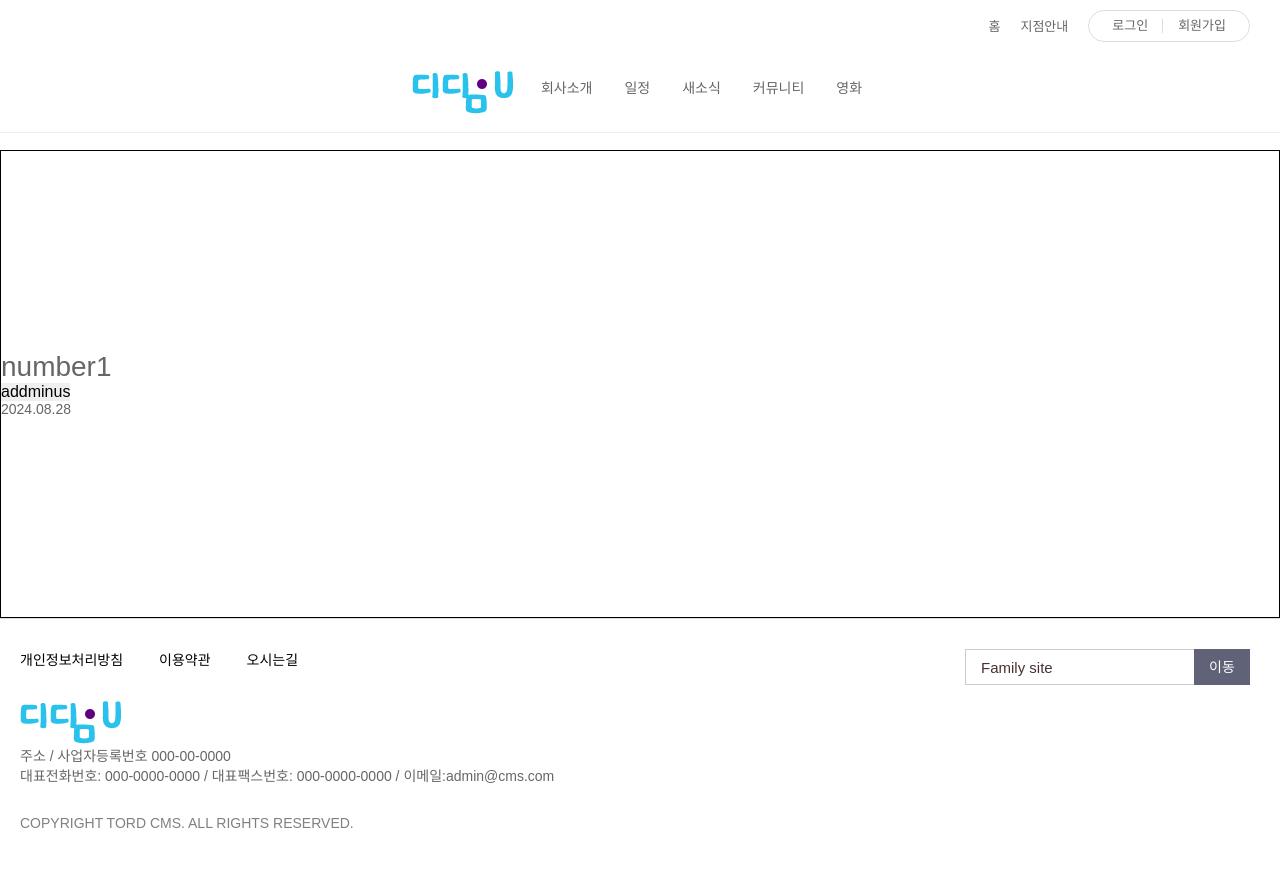
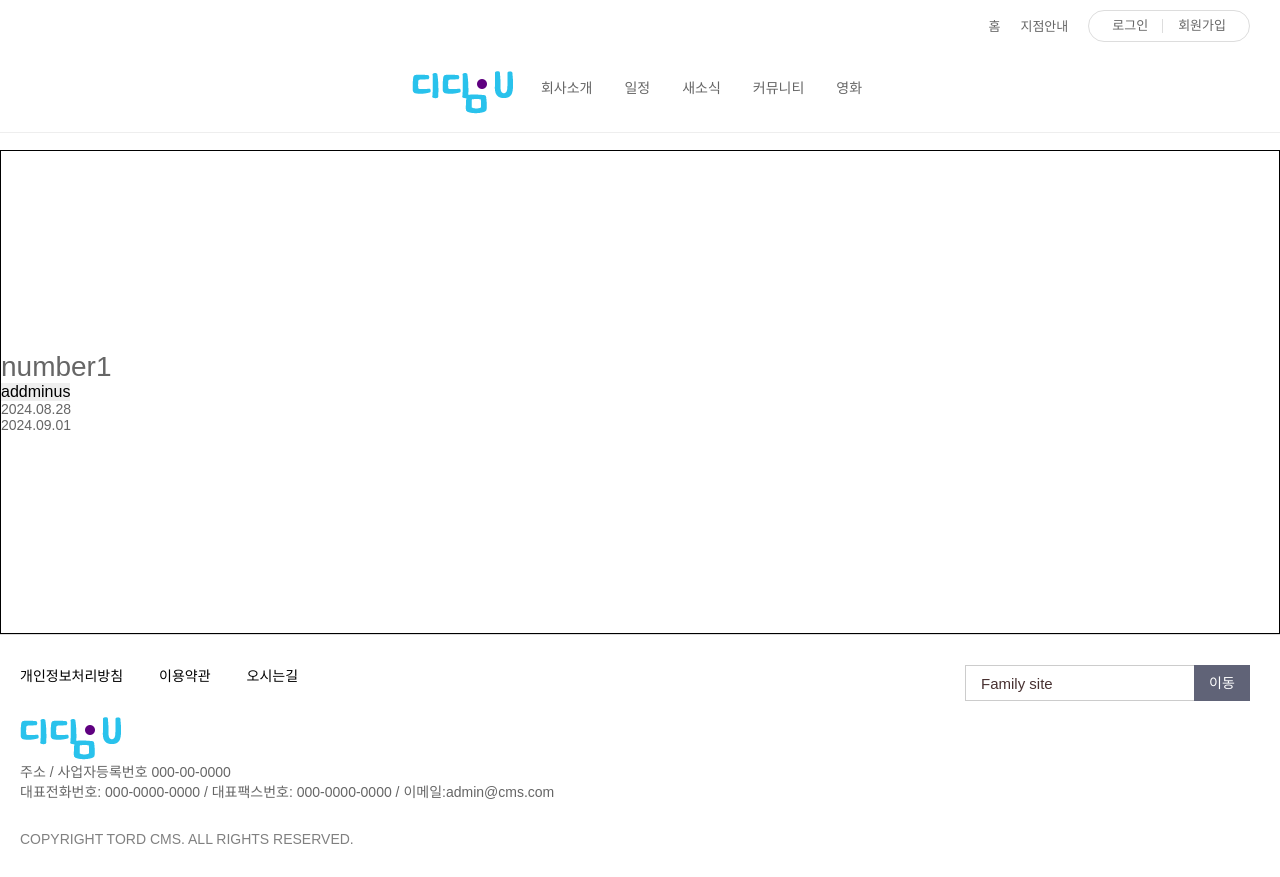
Before and after one commit to didimu/didimucms, a React (Create React App) app: page /movie in a window 1280 px wide. Built offline with nearby package versions, Linux system fonts and the light colour scheme; a web font is replaced by a local one.

Commit message:
9월1일 집에서 수정

```diff
--- a/src/pages/MoviePage.jsx
+++ b/src/pages/MoviePage.jsx
@@ -10,6 +10,7 @@ const MoviePage = () => {
          <button onClick={addItem}>add</button>
          <button onClick={minusItem}>minus</button>
          <p>2024.08.28</p>
+         <p>2024.09.01</p>
     </div>
   )
 }
```
